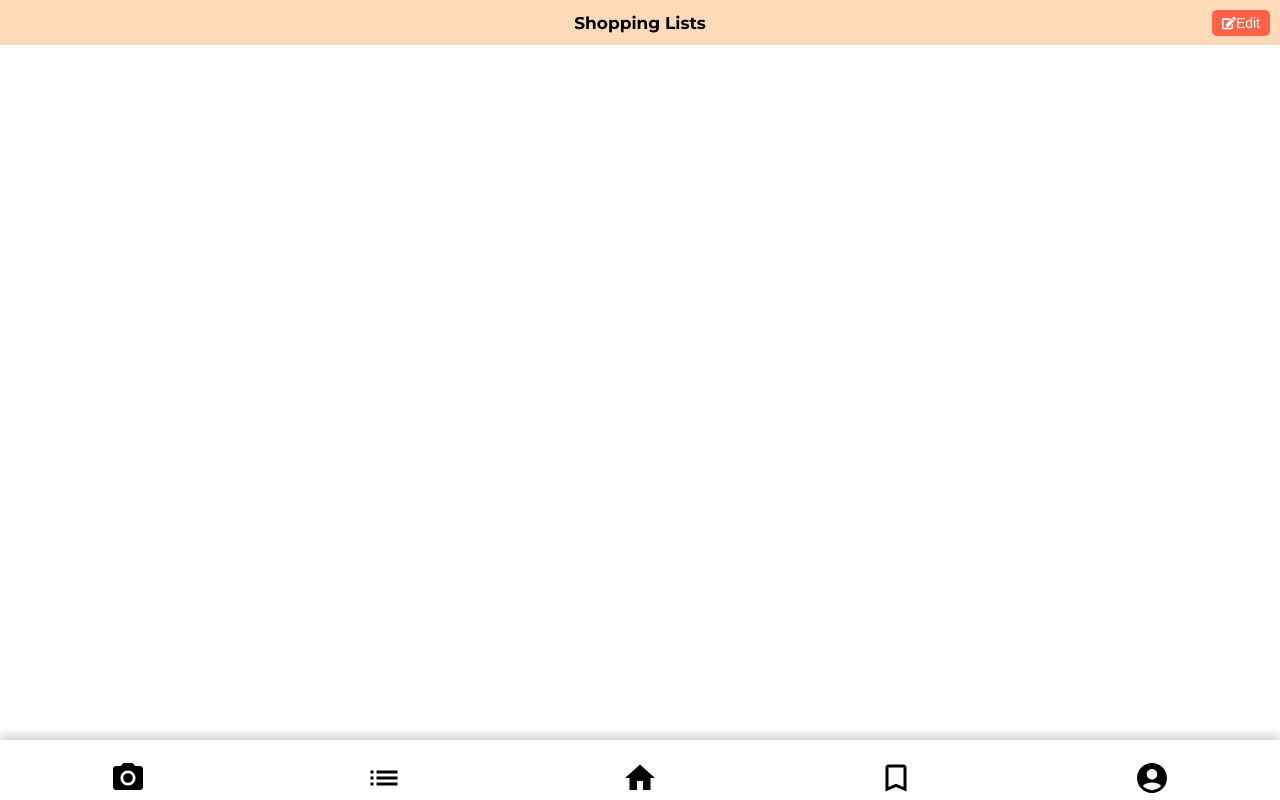
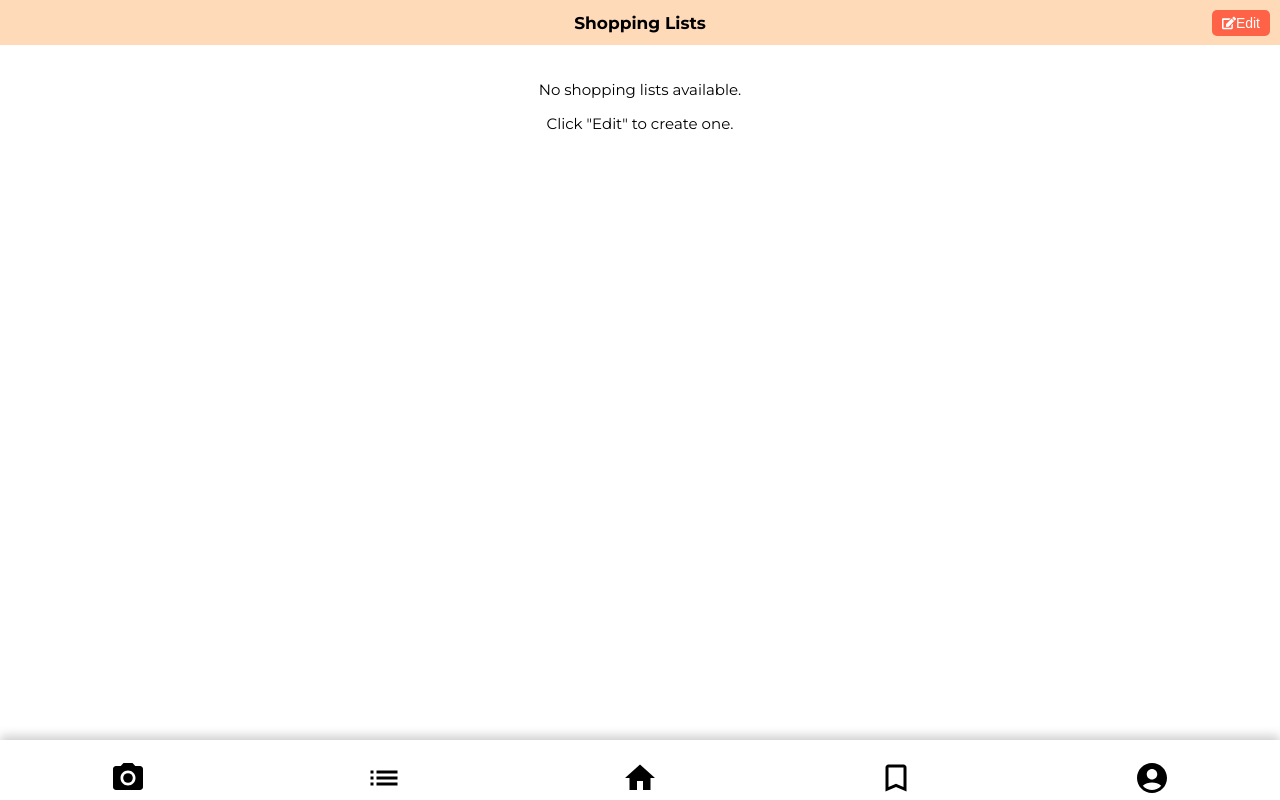
Before and after one commit to marylou7/smartchef, a React (Create React App) app: page /smartchef/shopping-lists in a window 1280 px wide. Built offline with nearby package versions, Linux system fonts and the light colour scheme.

Commit message:
updated error message is shopping lists

```diff
--- a/src/components/ShoppingLists.js
+++ b/src/components/ShoppingLists.js
@@ -72,6 +72,12 @@ const ShoppingLists = ({ isEditable }) => {
           Add New List
         </button>
       )}
+      {shoppingLists.length === 0 && (
+        <div className="error-message">
+          <p>No shopping lists available.</p>
+          <p>Click "Edit" to create one.</p>
+        </div>
+      )}
       <div className="shopping-list-cards">
         {shoppingLists.map((list, index) => {
           // Assign a color based on the index of the list
```
